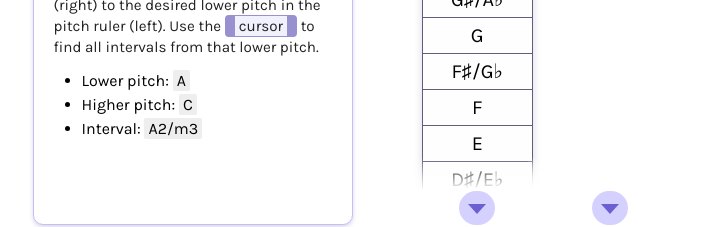
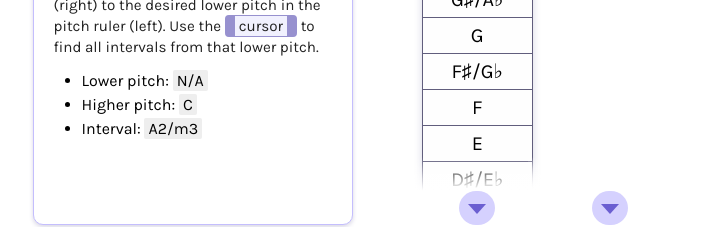
Before and after one commit to katmh/diatonic, a Svelte app: page / in a window 1280 px wide. Shown: the part 559-786 px from the top of the page, without its empty margins (267-989 px from the left). Built offline with nearby package versions, Linux system fonts and the light colour scheme.

Commit message:
make Interval and TransposingInstrument similar

```diff
--- a/src/components/presets/Interval.svelte
+++ b/src/components/presets/Interval.svelte
@@ -1,21 +1,18 @@
 <script lang="ts">
-    import { inWindow, rulers, rulerIDs } from "../../stores";
-    import items from "../../data/items";
+    import { inWindow, rulers, rulerIDs, windowPosition } from "../../stores";
 
     let lowerPitch: string, higherPitch: string, interval: string;
     $: {
-        // recompute as $inWindow changes
         if ($inWindow.length !== 0) {
-            higherPitch = $inWindow[0][1];
-            interval = $inWindow[1][1];
-            lowerPitch = getLowerPitch() || "N/A"; // will be undefined if interval is undefined, i.e. cursor is not on interval ruler
+            [higherPitch, interval] = $inWindow.map((tup) => tup[1]);
+            lowerPitch = getLowerPitch() || "N/A";
         }
     }
 
     const getLowerPitch = () => {
-        // find diff between P1 and current interval,
+        // find diff between P1 and current interval
         // apply that diff to current pitch
-        const diff = 24 - items["interval"].indexOf(interval); // 24 is index of "P1"
+        const diff = 24 - $windowPosition; // 24 is index of "P1"
         const pitchRulerItems = $rulers[$rulerIDs[0]].items;
         const pitchIndex = pitchRulerItems.indexOf(higherPitch);
         return pitchRulerItems[pitchIndex + diff];
--- a/src/components/presets/TransposingInstrument.svelte
+++ b/src/components/presets/TransposingInstrument.svelte
@@ -3,17 +3,18 @@
 
     let written: string, concert: string, transposition: string;
     $: {
-        [written, concert] = $inWindow.map((tup) => tup[1]);
-        transposition = getTransposition();
+        if ($inWindow.length !== 0) {
+            [written, concert] = $inWindow.map((tup) => tup[1]);
+            transposition = getTransposition() || "N/A";
+        }
     }
 
     const getTransposition = () => {
         // find diff between written C and window
         // apply that diff to concert pitch
-        const writtenRulerItems = $rulers[$rulerIDs[0]].items;
-        const diff = writtenRulerItems.indexOf("C") - $windowPosition;
+        const diff = 11 - $windowPosition; // 11 is index of one of the Cs
         const concertRulerItems = $rulers[$rulerIDs[1]].items;
-        const concertIndex = concertRulerItems.indexOf($inWindow[1][1]);
+        const concertIndex = concertRulerItems.indexOf(concert);
         return concertRulerItems[concertIndex + diff];
     };
 </script>
```
